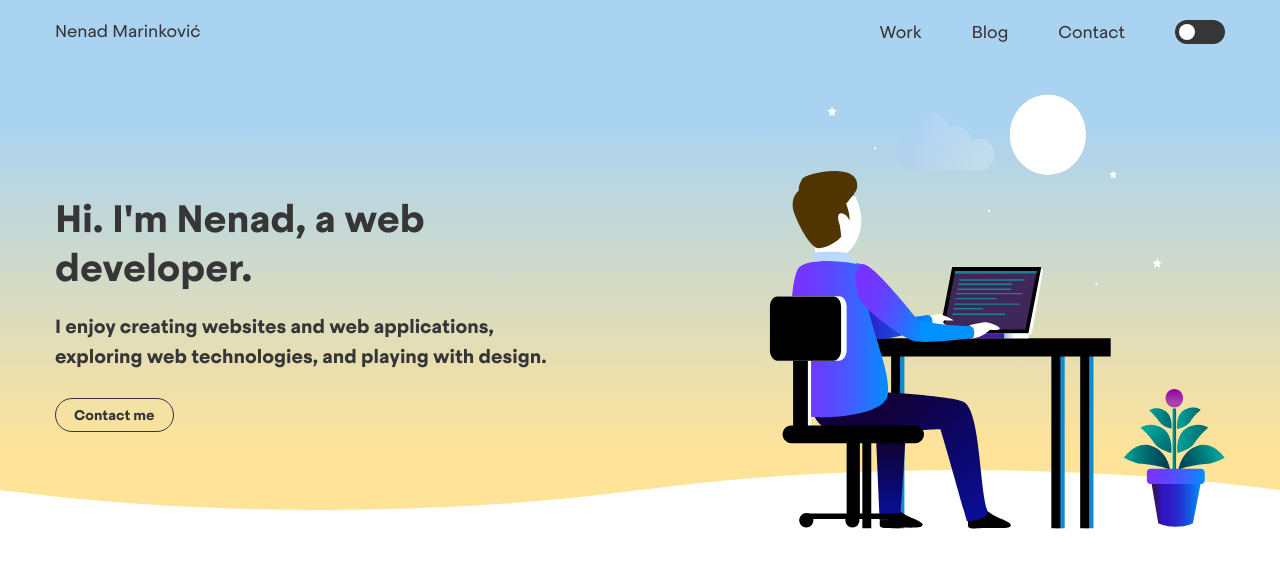
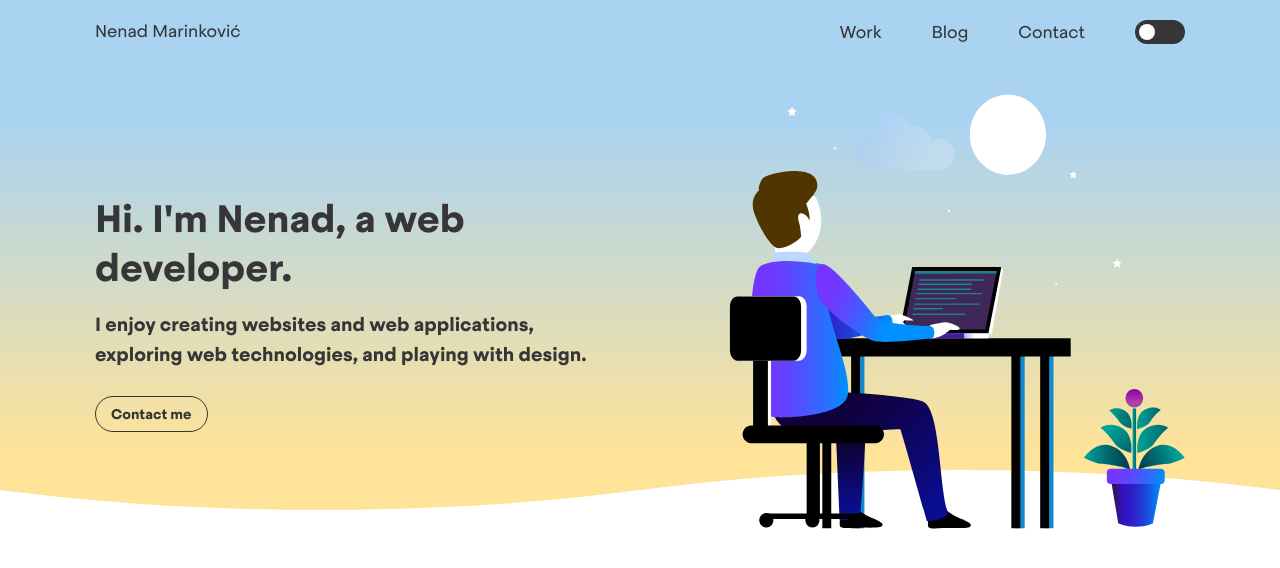
Before and after one commit to nenadmarinkovic/nenadmarinkovic.com, a Next.js app in the folder next-portfolio/: page / in a window 1280 px wide. Shown: the top 568 px of the page. Built offline with nearby package versions, Linux system fonts and the light colour scheme.

Commit message:
layout changed, header added

```diff
--- a/next-portfolio/components/Banner.js
+++ b/next-portfolio/components/Banner.js
@@ -1,15 +1,9 @@
 import React from "react";
-import Link from "next/link";
-import Toggle from "./Toggle";
 import Wave from "./Wave";
 import ContactButton from "./ContactButton";
 import Illustration from "./Illustration";
+import Header from "./Header";
 import styled from "styled-components";
-
-const Container = styled.div`
-  display: flex;
-  justify-content: space-between;
-`;
 
 const Wrapper = styled.div`
   transition: 0.3s;
@@ -23,20 +17,21 @@ const BannerContainer = styled.div`
   width: 100%;
 `;
 
-const Home = styled.a`
-  text-decoration: none;
-  font-size: 17px;
-  transition: 0.3s;
-  color: ${({ theme }) => theme.text};
+const BannerWrapper = styled.div`
+  height: 450px;
+  width: 1120px;
+  max-width: 100%;
+  margin: 0 auto;
+  padding: 20px 15px 0 15px;
 `;
 
 const Info = styled.div`
   padding-top: 140px;
-  width: 45%;
+  width: 47%;
 `;
 
 const Subtitle = styled.h6`
-  padding: 10px 0 15px;
+  padding: 8px 0 15px;
   margin: 0;
   font-size: 19px;
   line-height: 1.6;
@@ -44,64 +39,24 @@ const Subtitle = styled.h6`
   color: ${({ theme }) => theme.subtitleText};
 `;
 
-const HeaderLinks = styled.div`
-  display: flex;
-  align-items: center;
-`;
-
-const HeaderLink = styled.div`
-  padding: 0 25px;
-  a {
-    text-decoration: none;
-    font-size: 17px;
-    transition: 0.3s;
-    color: ${({ theme }) => theme.text};
-  }
-`;
-
 function Banner(props) {
   return (
     <>
       <Wrapper>
-        <div className="container">
-          <Container>
-            <Link prefetch href={"/"} passHref>
-              <Home>Nenad Marinković</Home>
-            </Link>
-            <HeaderLinks>
-              <HeaderLink>
-                <Link prefetch href={"/work"} passHref>
-                  <a>Work</a>
-                </Link>
-              </HeaderLink>
-              <HeaderLink>
-                {" "}
-                <Link prefetch href={"/blog"} passHref>
-                  <a>Blog</a>
-                </Link>
-              </HeaderLink>
-              <HeaderLink>
-                {" "}
-                <Link prefetch href={"/contact"} passHref>
-                  <a>Contact</a>
-                </Link>
-              </HeaderLink>
-              <Toggle theme={props.theme} toggleTheme={props.toggleTheme} />
-            </HeaderLinks>
-          </Container>
+        <BannerWrapper>
+          <Header theme={props.theme} toggleTheme={props.toggleTheme} />
           <BannerContainer>
             <Info>
-              <h1 className="title">
-              Hi. I'm Nenad, a web developer.
-              </h1>
+              <h1 className="title">Hi. I'm Nenad, a web developer.</h1>
               <Subtitle>
-              I enjoy creating websites and web applications, exploring web technologies, and playing with design.{" "}
+                I enjoy creating websites and web applications, exploring web
+                technologies, and playing with design.{" "}
               </Subtitle>
               <ContactButton />
             </Info>
             <Illustration />
           </BannerContainer>
-        </div>
+        </BannerWrapper>
       </Wrapper>
       <Wave />
     </>
--- a/next-portfolio/components/ContactButton.js
+++ b/next-portfolio/components/ContactButton.js
@@ -3,7 +3,7 @@ import React from "react";
 import styled from "styled-components";
 
 const Button = styled.button`
-  padding: 10px 15px;
+  padding: 8px 15px;
   margin-top: 10px;
   color: ${({ theme }) => theme.buttonColor};
   border: ${({ theme }) => theme.buttonBorder};
@@ -12,10 +12,6 @@ const Button = styled.button`
   font-weight: 600;
   cursor: pointer;
   border-radius: 18px;
-  padding-left: 18px;
-  padding-right: 18px;
-  padding-top: 7px;
-  padding-bottom: 7px;
   font-family: "Steradian";
 `;
 
--- /dev/null
+++ b/next-portfolio/components/Header.js
@@ -0,0 +1,63 @@
+import React from "react";
+import Link from "next/link";
+import Toggle from "./Toggle";
+import styled from "styled-components";
+
+const Container = styled.div`
+  display: flex;
+  justify-content: space-between;
+`;
+
+const HeaderLinks = styled.div`
+  display: flex;
+  align-items: center;
+`;
+
+const HeaderLink = styled.div`
+  padding: 0 25px;
+  a {
+    text-decoration: none;
+    font-size: 17px;
+    transition: 0.3s;
+    color: ${({ theme }) => theme.text};
+  }
+`;
+
+const Home = styled.a`
+  text-decoration: none;
+  font-size: 17px;
+  transition: 0.3s;
+  color: ${({ theme }) => theme.text};
+`;
+
+function Header(props) {
+  return (
+    <Container>
+      <Link prefetch href={"/"} passHref>
+        <Home>Nenad Marinković</Home>
+      </Link>
+      <HeaderLinks>
+        <HeaderLink>
+          <Link prefetch href={"/work"} passHref>
+            <a>Work</a>
+          </Link>
+        </HeaderLink>
+        <HeaderLink>
+          {" "}
+          <Link prefetch href={"/blog"} passHref>
+            <a>Blog</a>
+          </Link>
+        </HeaderLink>
+        <HeaderLink>
+          {" "}
+          <Link prefetch href={"/contact"} passHref>
+            <a>Contact</a>
+          </Link>
+        </HeaderLink>
+        <Toggle theme={props.theme} toggleTheme={props.toggleTheme} />
+      </HeaderLinks>
+    </Container>
+  );
+}
+
+export default Header;
--- a/next-portfolio/components/Main.js
+++ b/next-portfolio/components/Main.js
@@ -6,7 +6,6 @@ import { GlobalStyles } from "../styles/global";
 import Banner from "./Banner";
 
 function Main() {
-
   const [theme, toggleTheme, componentMounted] = useTheme();
   const themeMode = theme === "light" ? lightTheme : darkTheme;
 
@@ -16,10 +15,8 @@ function Main() {
 
   return (
     <ThemeProvider theme={themeMode}>
-      <>
         <GlobalStyles />
-        <Banner toggleTheme={toggleTheme} theme={theme}  />
-      </>
+        <Banner toggleTheme={toggleTheme} theme={theme} />
     </ThemeProvider>
   );
 }
--- a/next-portfolio/components/Toggle.js
+++ b/next-portfolio/components/Toggle.js
@@ -27,7 +27,6 @@ const Slider = styled.span`
   transition: 0.4s;
   border-radius: 34px;
 
-
   :before {
     position: absolute;
     content: "";
@@ -51,7 +50,6 @@ margin-right: 10px;
 
   :focus + ${Slider} {
     box-shadow: 0 0 1px #2196f3;
-
   }
 
   :checked + ${Slider}:before {
@@ -59,8 +57,6 @@ margin-right: 10px;
     -ms-transform: translateX(26px);
     transform: translateX(26px);
     background-color: #fefefe;
-
-
   }
 `;
 
--- a/next-portfolio/styles/global.js
+++ b/next-portfolio/styles/global.js
@@ -67,14 +67,6 @@ export const GlobalStyles = createGlobalStyle`
     padding: 0;
   }
 
-  .container {
-    height: 450px;
-    width: 1200px;
-    max-width: 100%;
-    margin: 0 auto;
-    padding: 20px 15px 0 15px;
-  }
-
   .title {
     padding: 10px 0 10px;
     margin: 0;
```
Also changed, not shown: 1 other file (tests, documents, lock files or other folders).
